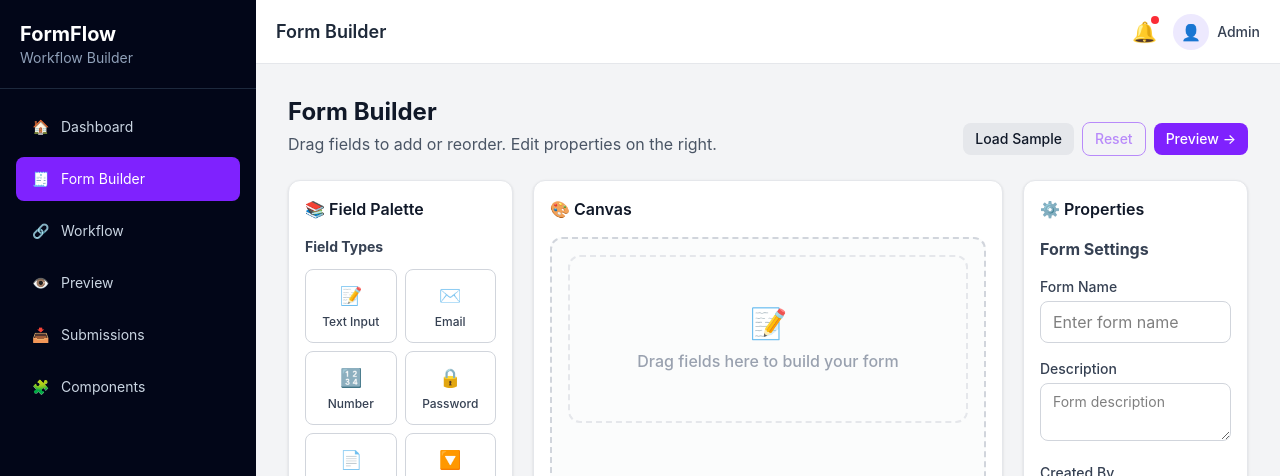
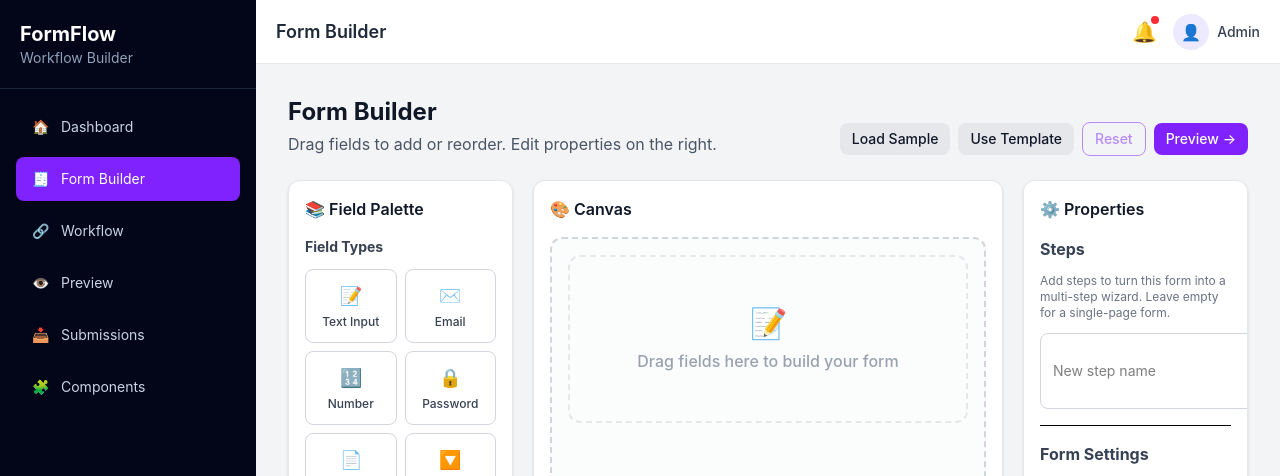
Before and after one commit to sidhant223/workflow-form-builder, a React (Vite) app: page /form-builder in a window 1280 px wide. Shown: the top 476 px of the page. Built offline with nearby package versions, Linux system fonts and the light colour scheme.

Commit message:
feat: add multi-step management UI (steps panel + per-field step assignment)

```diff
--- /dev/null
+++ b/src/components/builder/StepManagerPanel.jsx
@@ -0,0 +1,61 @@
+// src/components/builder/StepManagerPanel.jsx
+import { useState } from "react";
+import { useFormStore } from "../../store/formStore";
+
+export default function StepManagerPanel() {
+  const sections = useFormStore((s) => s.sections);
+  const addSection = useFormStore((s) => s.addSection);
+  const updateSection = useFormStore((s) => s.updateSection);
+  const removeSection = useFormStore((s) => s.removeSection);
+  const [newStepName, setNewStepName] = useState("");
+
+  const handleAdd = () => {
+    addSection(newStepName.trim() || `Step ${sections.length + 1}`);
+    setNewStepName("");
+  };
+
+  return (
+    <div className="space-y-3 pb-4 border-b mb-4">
+      <h3 className="font-bold text-gray-700">
+        Steps {sections.length > 0 && `(${sections.length})`}
+      </h3>
+      <p className="text-xs text-gray-500">
+        Add steps to turn this form into a multi-step wizard. Leave empty for a single-page form.
+      </p>
+
+      {sections.map((section) => (
+        <div key={section.id} className="flex gap-2">
+          <input
+            type="text"
+            value={section.name}
+            onChange={(e) => updateSection(section.id, { name: e.target.value })}
+            className="flex-1 px-3 py-2 border border-gray-300 rounded-lg text-sm outline-none focus:ring-2 focus:ring-blue-500"
+          />
+          <button
+            onClick={() => removeSection(section.id)}
+            className="px-2 py-2 text-gray-500 hover:bg-red-100 rounded transition"
+            title="Remove step"
+          >
+            ❌
+          </button>
+        </div>
+      ))}
+
+      <div className="flex gap-2">
+        <input
+          type="text"
+          value={newStepName}
+          onChange={(e) => setNewStepName(e.target.value)}
+          placeholder="New step name"
+          className="flex-1 px-3 py-2 border border-gray-300 rounded-lg text-sm outline-none focus:ring-2 focus:ring-blue-500"
+        />
+        <button
+          onClick={handleAdd}
+          className="px-3 py-2 bg-gray-200 text-gray-700 text-sm rounded hover:bg-gray-300 transition"
+        >
+          + Add Step
+        </button>
+      </div>
+    </div>
+  );
+}
--- a/src/pages/formbuilder.jsx
+++ b/src/pages/formbuilder.jsx
@@ -1,3 +1,4 @@
+import { useState } from "react";
 import { Link } from "react-router-dom";
 import { DndContext, PointerSensor, useSensor, useSensors } from "@dnd-kit/core";
 import { useFormStore } from "../store/formStore";
@@ -6,6 +7,8 @@ import FieldPalette from "../components/builder/FieldPalette";
 import SortableCanvas from "../components/builder/SortableCanvas";
 import PropertyPanel from "../components/builder/PropertyPanel";
 import FormMetadata from "../components/builder/FormMetadata";
+import StepManagerPanel from "../components/builder/StepManagerPanel";
+import TemplatePickerModal from "../components/builder/TemplatePickerModal";
 import Button from "../components/ui/button";
 import Badge from "../components/ui/badge";
 
@@ -20,6 +23,7 @@ function FormBuilder() {
   const reorderFields = useFormStore((s) => s.reorderFields);
   const resetForm = useFormStore((s) => s.resetForm);
   const loadSchema = useFormStore((s) => s.loadSchema);
+  const [isTemplateModalOpen, setTemplateModalOpen] = useState(false);
 
   const sensors = useSensors(
     useSensor(PointerSensor, {
@@ -68,9 +72,12 @@ function FormBuilder() {
             <Button
               variant="secondary"
               size="sm"
-              onClick={() => loadSchema(exampleEmployeeForm)}
+              onClick={() => loadSchema({ fields: exampleEmployeeForm })}
             >
               Load Sample
+            </Button>
+            <Button variant="secondary" size="sm" onClick={() => setTemplateModalOpen(true)}>
+              Use Template
             </Button>
             <Button
               variant="outline"
@@ -122,11 +129,18 @@ function FormBuilder() {
           {/* RIGHT — PROPERTY PANEL */}
           <div className="rounded-xl border border-gray-200 bg-white p-4 shadow-sm overflow-y-auto max-h-[680px]">
             <h2 className="mb-4 font-semibold text-gray-900">⚙️ Properties</h2>
+            <StepManagerPanel />
             <FormMetadata />
             <PropertyPanel />
           </div>
         </div>
       </div>
+
+      <TemplatePickerModal
+        isOpen={isTemplateModalOpen}
+        onClose={() => setTemplateModalOpen(false)}
+        onSelect={(template) => loadSchema(template)}
+      />
     </DndContext>
   );
 }
```
